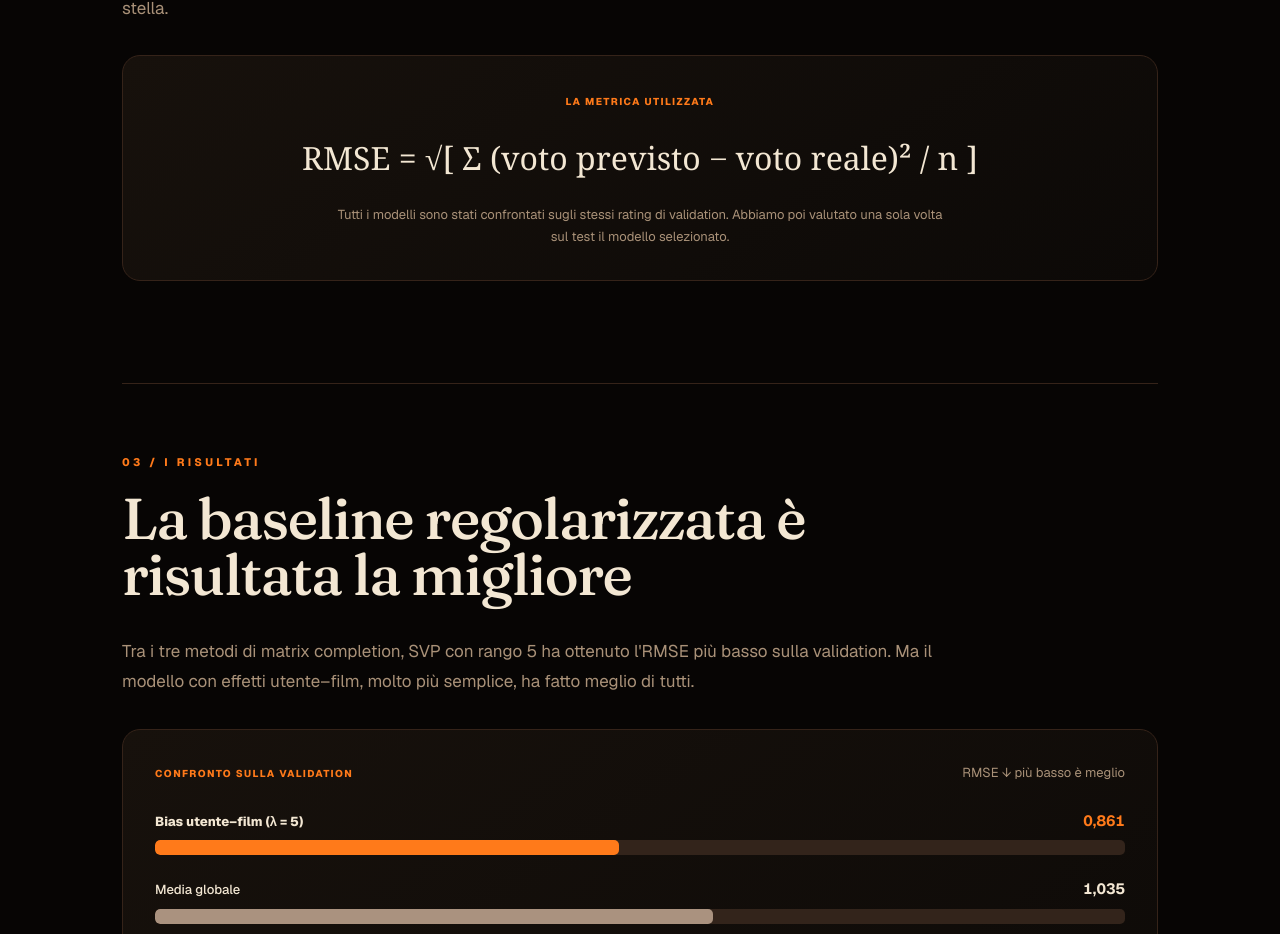
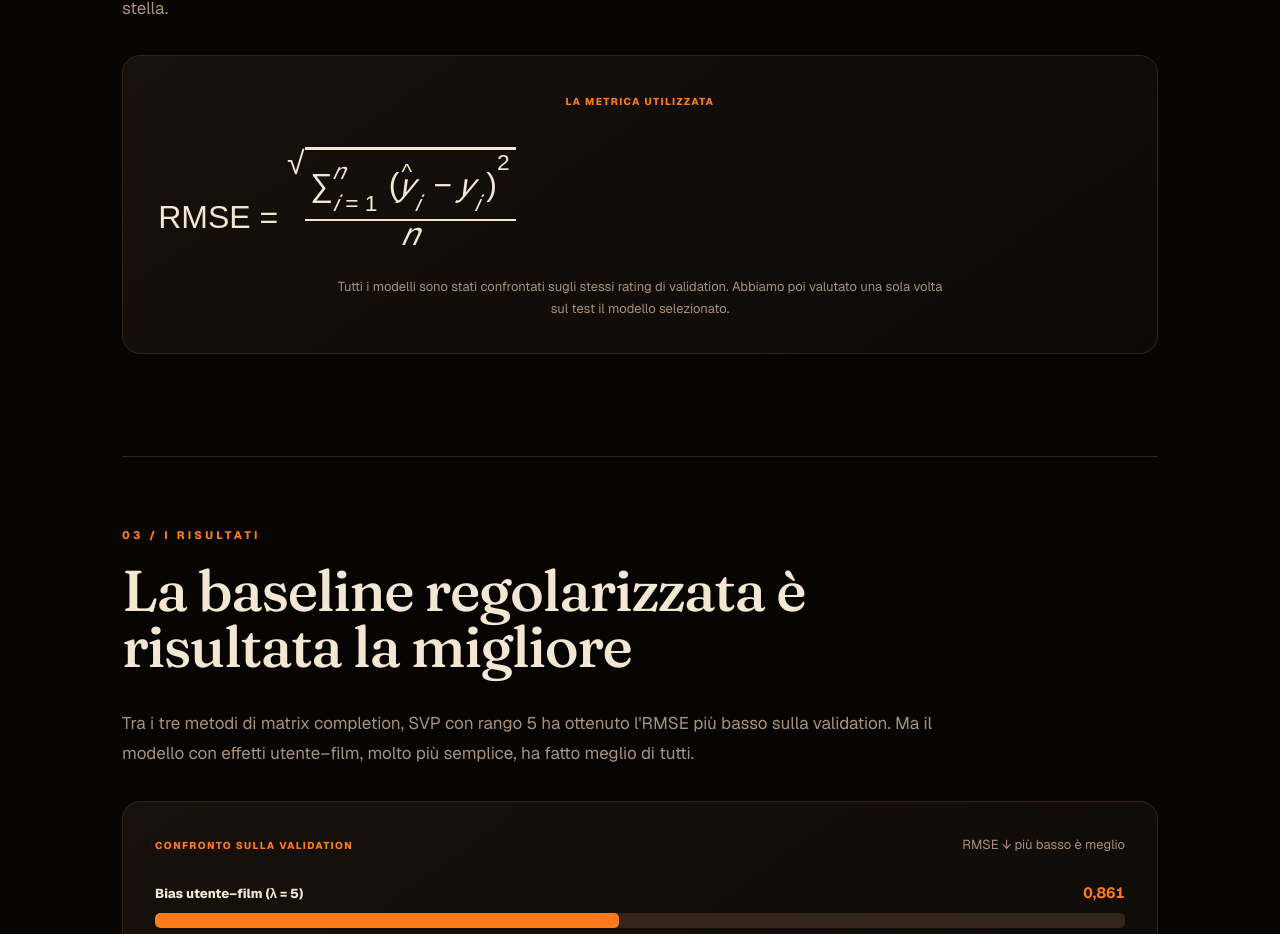
Before and after one commit to andrea-bianco00/andrea-portfolio, a Next.js app: page /progetti/matrix-completion-movielens in a window 1280 px wide. Shown: the part 5154-6088 px from the top of the page. Built offline with nearby package versions, Linux system fonts and the light colour scheme; a web font is replaced by a local one.

Commit message:
Introduce consistent TeX-style mathematical typography

```diff
--- a/app/progetti/[slug]/MatrixCompletionCaseStudy.tsx
+++ b/app/progetti/[slug]/MatrixCompletionCaseStudy.tsx
@@ -105,7 +105,7 @@ export default function MatrixCompletionCaseStudy() {
       <p>Il criterio di confronto è l&apos;<strong>RMSE</strong>, la radice dell&apos;errore quadratico medio. Penalizza maggiormente gli errori grandi: se prevediamo 4 stelle quando il voto reale è 2, l&apos;errore pesa più di una previsione sbagliata di mezza stella.</p>
       <div style={{...card,textAlign:"center"}}>
         <span style={label}>LA METRICA UTILIZZATA</span>
-        <div style={{fontFamily:"Georgia,serif",fontSize:"clamp(1.4rem,3vw,2rem)",margin:"22px 0",color:"var(--paper)"}}>RMSE = √[ Σ (voto previsto − voto reale)² / n ]</div>
+        <div style={{margin:"22px 0"}}><math display="block" aria-label="RMSE uguale alla radice quadrata della somma degli errori quadratici divisa per n"><mrow><mi mathvariant="normal">RMSE</mi><mo>=</mo><msqrt><mfrac><mrow><munderover><mo>∑</mo><mrow><mi>i</mi><mo>=</mo><mn>1</mn></mrow><mi>n</mi></munderover><msup><mrow><mo>(</mo><msub><mover><mi>y</mi><mo>^</mo></mover><mi>i</mi></msub><mo>−</mo><msub><mi>y</mi><mi>i</mi></msub><mo>)</mo></mrow><mn>2</mn></msup></mrow><mi>n</mi></mfrac></msqrt></mrow></math></div>
         <p style={{...muted,margin:"0 auto",maxWidth:620}}>Tutti i modelli sono stati confrontati sugli stessi rating di validation. Abbiamo poi valutato una sola volta sul test il modello selezionato.</p>
       </div>
     </section>
```
